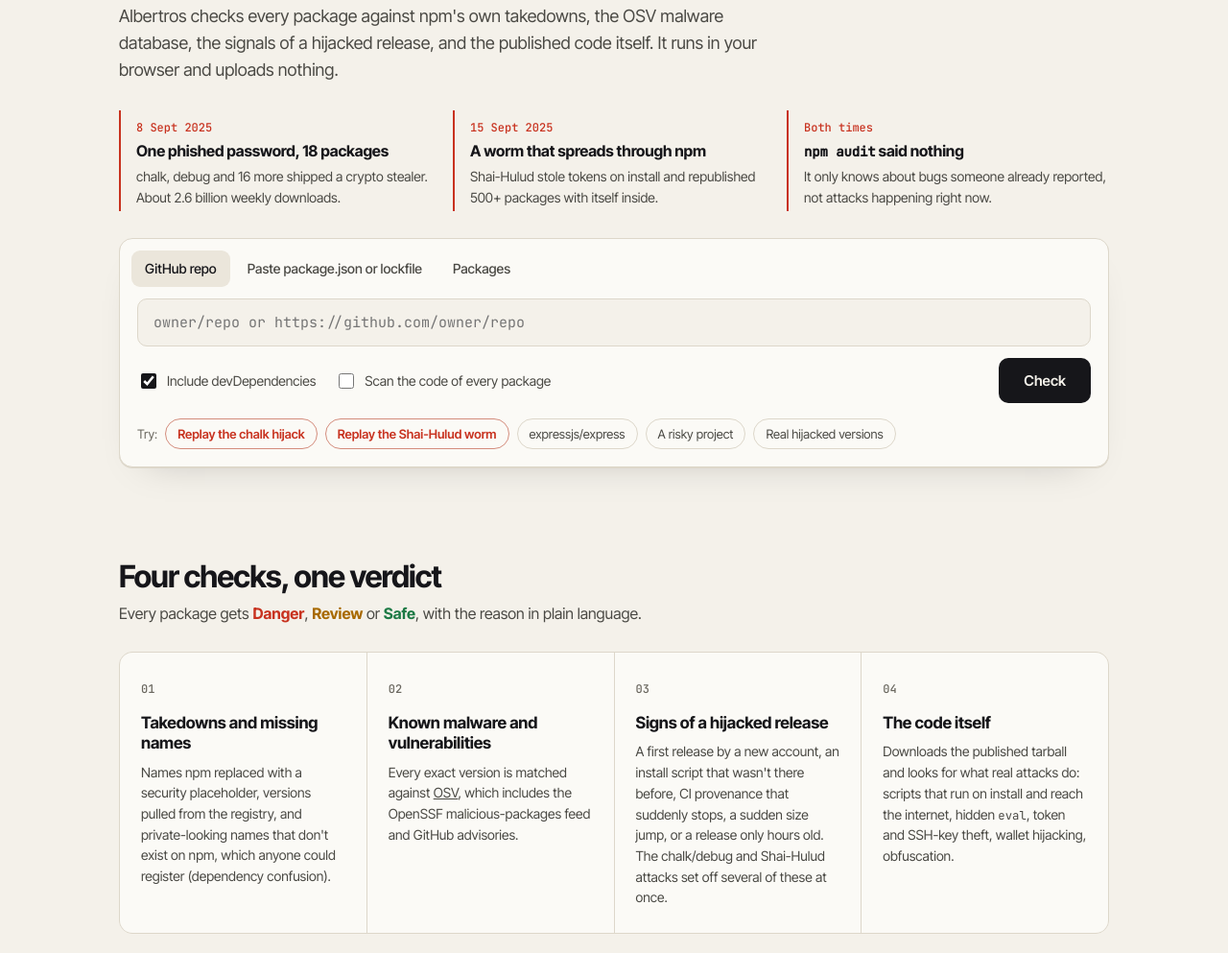
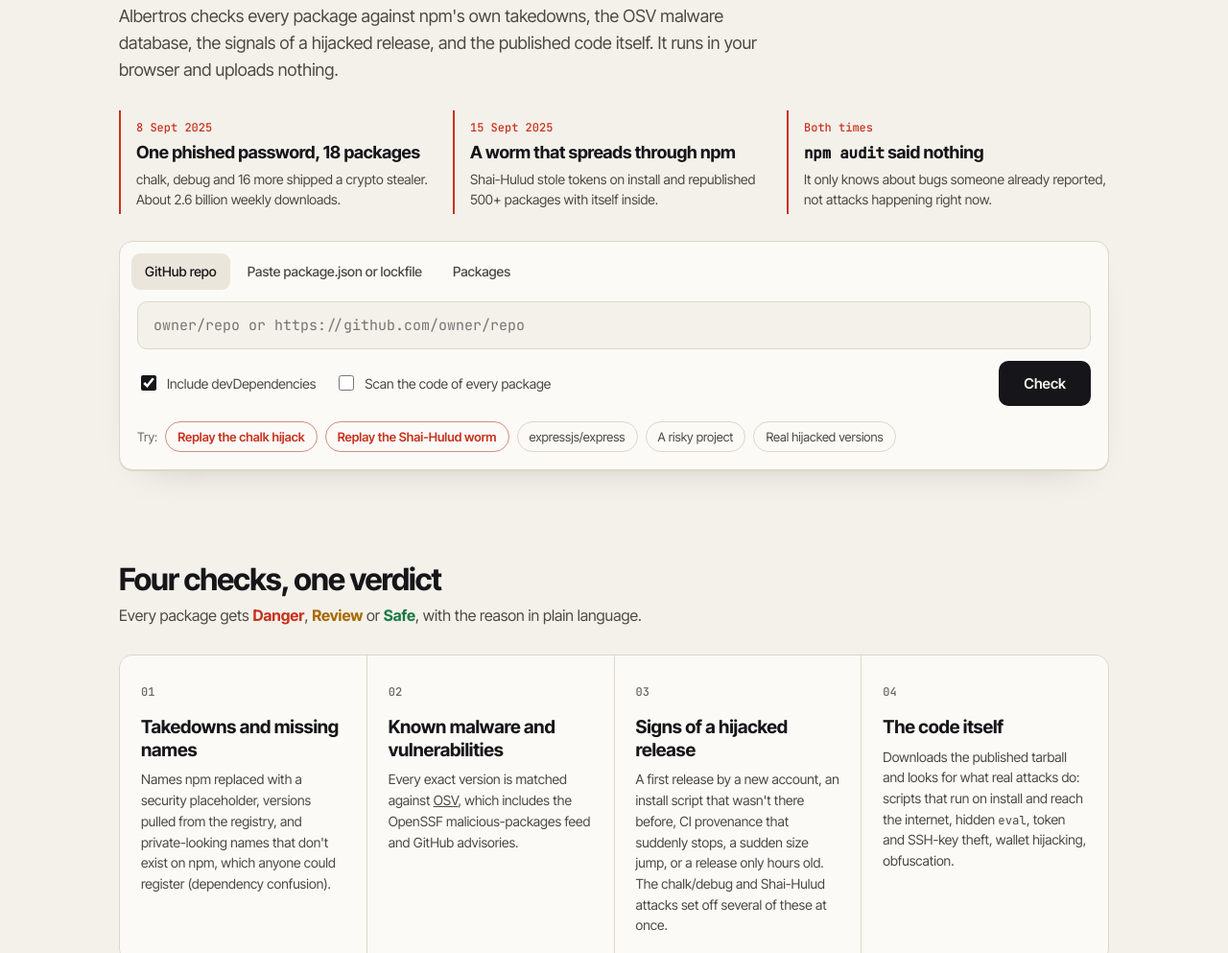
Before and after one commit to MeghVyas3132/albertros, a website built with Vite: page web/index.html in a window 1280 px wide. Shown: the part 328-1321 px from the top of the page at 96% size. Built offline with nearby package versions, Linux system fonts and the light colour scheme.

Commit message:
Stronger heading sizes in cards

```diff
--- a/web/style.css
+++ b/web/style.css
@@ -187,7 +187,7 @@ h1 code { font-size: 0.82em; font-weight: 500; background: var(--paper-2); paddi
 .grid { display: grid; grid-template-columns: repeat(4, 1fr); gap: 1px; background: var(--line); border: 1px solid var(--line); border-radius: var(--radius); overflow: hidden; }
 .grid article { background: var(--card); padding: 24px 22px 26px; }
 .grid .n { font: 500 12px var(--mono); color: var(--ink-3); }
-.grid h3 { margin: 14px 0 8px; font-size: 17px; letter-spacing: -0.01em; line-height: 1.25; }
+.grid h3 { margin: 14px 0 8px; font-size: 19px; letter-spacing: -0.01em; line-height: 1.25; }
 .grid p { margin: 0; color: var(--ink-2); font-size: 14px; }
 
 .ci { margin-top: 88px; display: grid; grid-template-columns: 1fr 1.25fr; gap: 40px; align-items: start; }
@@ -227,7 +227,7 @@ footer { max-width: 1080px; margin: 0 auto; padding: 28px 24px 40px; display: fl
 .pain { display: grid; grid-template-columns: repeat(3, 1fr); gap: 12px; margin: 0 0 28px; }
 .pain article { border-left: 2px solid var(--danger); padding: 4px 0 4px 16px; }
 .pain time { font: 500 12px var(--mono); color: var(--danger); }
-.pain h2 { margin: 4px 0 4px; font-size: 16px; letter-spacing: -0.01em; line-height: 1.35; }
+.pain h2 { margin: 4px 0 4px; font-size: 18px; letter-spacing: -0.01em; line-height: 1.35; }
 .pain p { margin: 0; font-size: 14px; color: var(--ink-2); }
 .examples button.hot { border-color: color-mix(in srgb, var(--danger) 45%, var(--line)); color: var(--danger); font-weight: 600; }
 .examples button.hot:hover { background: var(--danger-bg); }
@@ -264,7 +264,7 @@ footer { max-width: 1080px; margin: 0 auto; padding: 28px 24px 40px; display: fl
 .legend { position: absolute; left: 12px; bottom: 10px; display: flex; gap: 14px; font-size: 12px; color: var(--ink-3); }
 .legend i { display: inline-block; width: 8px; height: 8px; border-radius: 50%; margin-right: 6px; vertical-align: 0; }
 .lg-safe { background: var(--ink-3); } .lg-review { background: var(--review); } .lg-danger { background: var(--danger); }
-.accounts h3 { margin: 2px 0 2px; font-size: 16px; }
+.accounts h3 { margin: 2px 0 2px; font-size: 18px; }
 .accounts .hint { margin: 0 0 10px; font-size: 13px; color: var(--ink-3); }
 .accounts ol { list-style: none; margin: 0; padding: 0; display: grid; gap: 6px; }
 .accounts button { width: 100%; display: grid; grid-template-columns: 1fr 70px 38px; gap: 4px 10px; align-items: center; text-align: left; border: 1px solid var(--line); background: var(--paper); border-radius: 10px; padding: 9px 12px; }
```
